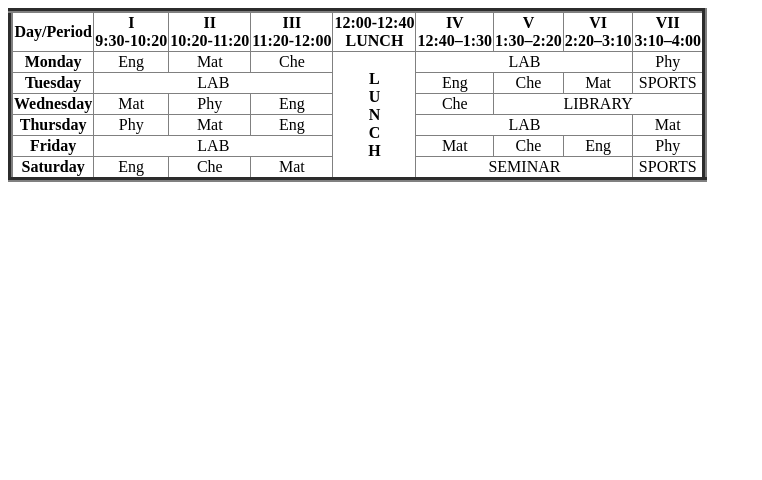
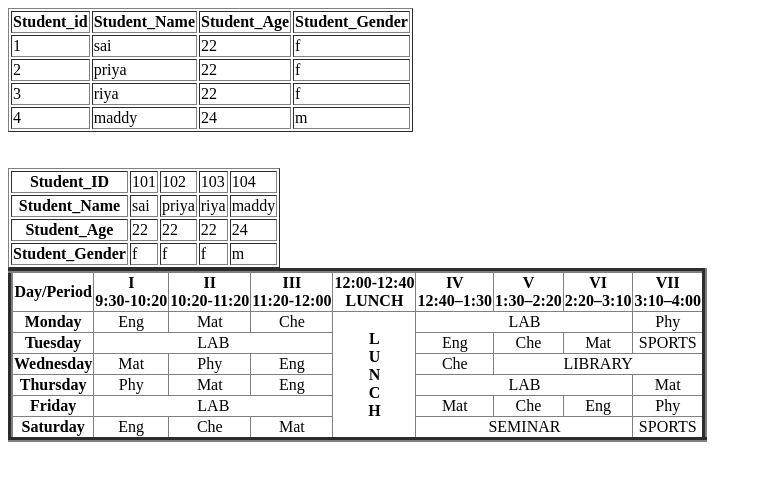
Before and after one commit to saipriya-3084/Day-3-HTML-, a plain HTML site: page index.html in a window 1280 px wide. Shown: the whole page, without its empty margins (0-762 px from the left). Drawn offline with Linux system fonts and the light colour scheme.

Commit message:
Refactor index.html to include student tables
Updated the HTML structure to include student details and a new table layout.

```diff
--- a/index.html
+++ b/index.html
@@ -6,6 +6,71 @@
     <title>Document</title>
 </head>
 <body>
+        <table border="">
+        <tr>
+            <th>Student_id</th>
+            <th>Student_Name</th>
+            <th>Student_Age</th>
+            <th>Student_Gender</th>
+        </tr>
+        <tr>
+            <td>1</td>
+            <td>sai</td>
+            <td>22</td>
+            <td>f</td>
+        </tr>
+        <tr>
+            <td>2</td>
+            <td>priya</td>
+            <td>22</td>
+            <td>f</td>
+        </tr>
+        <tr>
+            <td>3</td>
+            <td>riya</td>
+            <td>22</td>
+            <td>f</td>
+        </tr>
+        <tr>
+            <td>4</td>
+            <td>maddy</td>
+            <td>24</td>
+            <td>m</td>
+        </tr>
+    </table>
+    <br>
+    <br>
+    <table border="">
+        <tr>
+            <th>Student_ID</th>
+            <td>101</td>
+            <td>102</td>
+            <td>103</td>
+            <td>104</td>
+        </tr>
+
+        <tr>
+            <th>Student_Name</th>
+            <td>sai</td>
+            <td>priya</td>
+            <td>riya</td>
+            <td>maddy</td>
+        </tr>
+         <tr>
+            <th>Student_Age</th>
+            <td>22</td>
+            <td>22</td>
+            <td>22</td>
+            <td>24</td>
+        </tr>
+         <tr>
+            <th>Student_Gender</th>
+            <td>f</td>
+            <td>f</td>
+            <td>f</td>
+            <td>m</td>
+        </tr>
+    </table>
     <table border="5" style="border-collapse: collapse;">
         <tr>
             <th>Day/Period</th>
```
